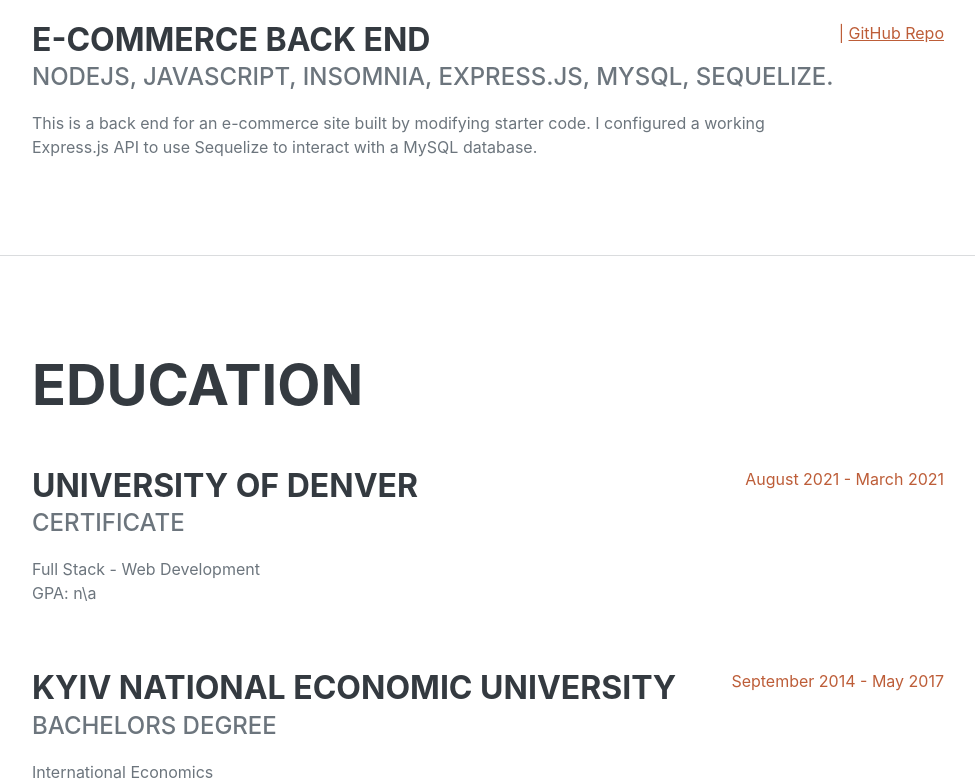
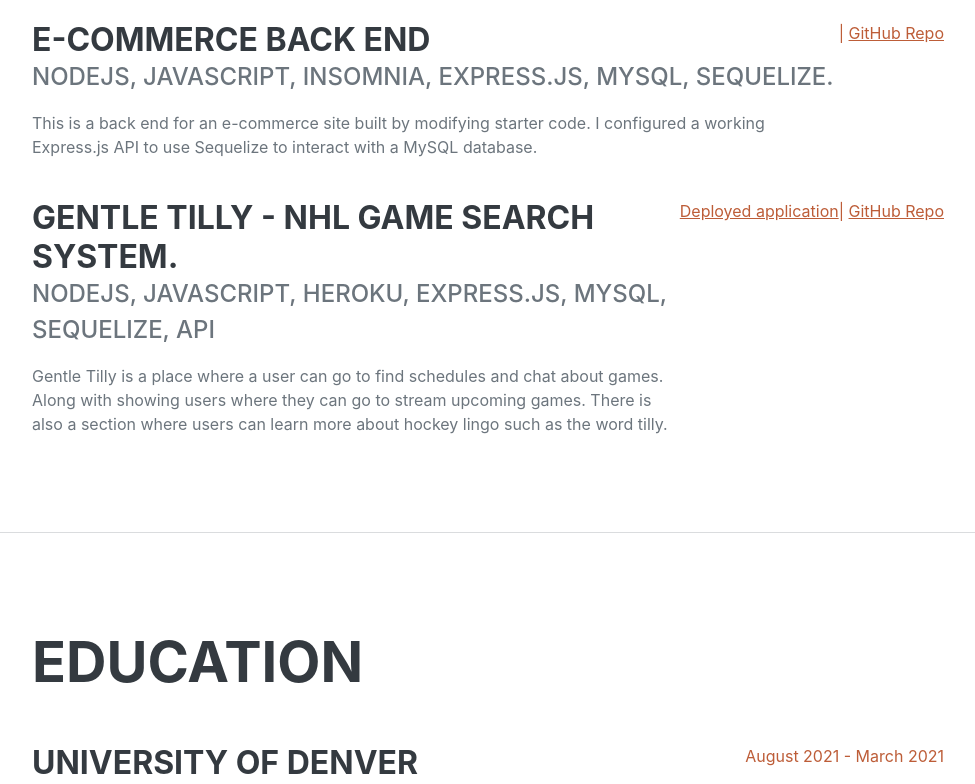
Before and after one commit to Valllerian/Updated-Portfolio, a website: page index.html in a window 1280 px wide. Shown: the part 1785-2569 px from the top of the page, without its empty margins (288-1263 px from the left). Drawn offline with nearby package versions, Linux system fonts and the light colour scheme; a web font is replaced by a local one.

Commit message:
adding resume

```diff
--- a/index.html
+++ b/index.html
@@ -35,6 +35,7 @@
                     <li class="nav-item"><a class="nav-link js-scroll-trigger" href="#skills">Skills</a></li>
                     <li class="nav-item"><a class="nav-link js-scroll-trigger" href="#interests">Interests</a></li>
                     <li class="nav-item"><a class="nav-link js-scroll-trigger" href="#awards">Contact Me</a></li>
+                    <li class="nav-item"><a class="nav-link js-scroll-trigger" href="./src/assets/ValeriiBihunResume.pdf">Get my Resume!</a></li>
                 </ul>
             </div>
         </nav>
@@ -111,6 +112,17 @@
                         </div>
                        <div class="flex-shrink-0"><span class="text-primary"> |  <a href="https://github.com/Valllerian/E-Commerce-Back-End" target="_blank"> GitHub Repo</a></span></div>
                     </div>
+                    <br>
+                    <div class="d-flex flex-column flex-md-row justify-content-between">
+                     <div class="flex-grow-1">
+                         <h3 class="mb-0">Gentle Tilly - NHL game search system.</h3>
+                         <div class="subheading mb-3">NodeJS, Javascript, Heroku, Express.js, MySQL, Sequelize, API</div>
+                         <p>Gentle Tilly is a place where a user can go to find schedules and chat about games. Along with showing users where they can go to stream upcoming games. There is also a section where users can learn more about hockey lingo such as the word tilly.
+                         </p>
+                     </div>
+                     <div class="flex-shrink-0"><span class="text-primary"> <a href="https://salty-anchorage-87507.herokuapp.com/" target="_blank">Deployed application </a></span></div>
+                    <div class="flex-shrink-0"><span class="text-primary"> |  <a href="https://github.com/Valllerian/Gentle-Tilly" target="_blank"> GitHub Repo</a></span></div>
+                 </div>
 
                 </div>
 
```
Also changed, not shown: 1 other file.
